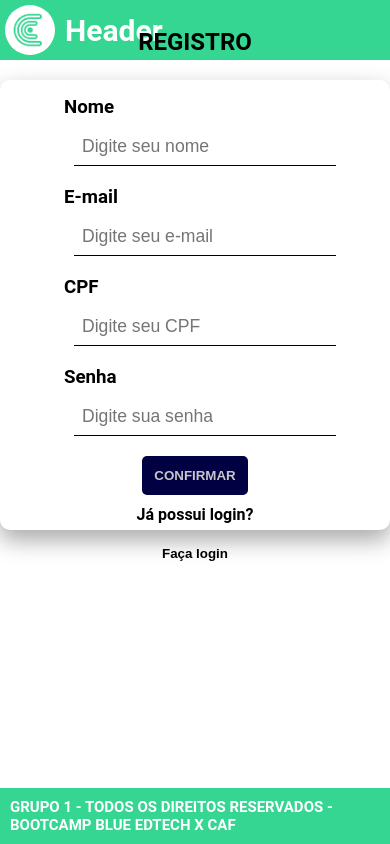
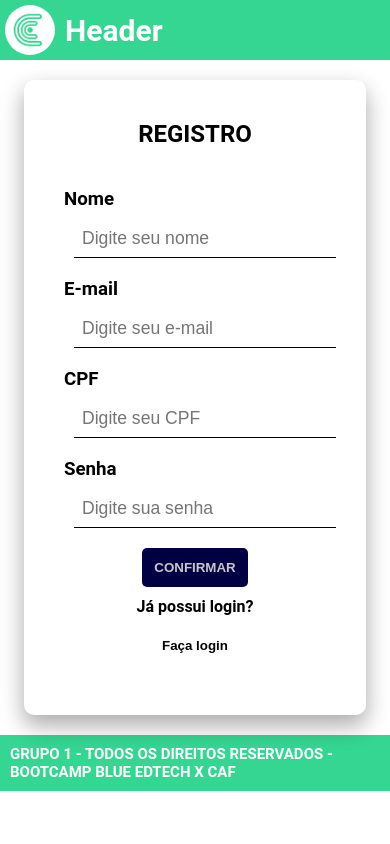
Before and after one commit to caf-equipe-1/caf-frontend, a React (Vite) app: page /register in a window 390 px wide. Built offline with nearby package versions, Linux system fonts and the light colour scheme.

Commit message:
feat(pages): implement styles and responsivity

```diff
--- a/src/components/footer/styles.ts
+++ b/src/components/footer/styles.ts
@@ -7,8 +7,6 @@ export const FooterBody = styled.div`
   color: white;
   width: 100%;
   height: fit-content;
-  position: absolute;
-  bottom: 0;
 `;
 
 export const FooterText = styled.div`
--- a/src/global-styles.ts
+++ b/src/global-styles.ts
@@ -13,10 +13,6 @@ ${RobotoSlab}
 }
     html, #root, body {
     font: 1rem Roboto, sans-serif;
-    display: flex;
-    flex-direction: column;
     align-items: center;
     justify-content:center;
-    width:100%;
-    height: 100%;
 }`;
--- a/src/pages/Login/styles.ts
+++ b/src/pages/Login/styles.ts
@@ -7,7 +7,6 @@ export const StyledLoginPage = styled.div`
   justify-content: center;
   padding: 20px 0 20px 0;
   width: 100%;
-  height: 100%;
   h2 {
     margin-bottom: 30px;
   }
@@ -25,8 +24,9 @@ export const StyledLoginBox = styled.div`
   flex-direction: column;
   align-items: center;
   justify-content: center;
-  width: 400px;
-  height: 450px;
+  width: fit-content;
+  height: fit-content;
+  padding: 40px;
   border-radius: 10px;
   box-shadow: 0 10px 30px rgba(0, 0, 0, 0.12), 0 10px 20px rgba(0, 0, 0, 0.24);
 `;
--- a/src/pages/Register/styles.ts
+++ b/src/pages/Register/styles.ts
@@ -7,7 +7,6 @@ export const StyledRegisterPage = styled.div`
   justify-content: center;
   padding: 20px 0 20px 0;
   width: 100%;
-  height: 100%;
   h2 {
     margin-bottom: 30px;
   }
@@ -25,8 +24,9 @@ export const StyledRegisterBox = styled.div`
   flex-direction: column;
   align-items: center;
   justify-content: center;
-  width: 400px;
-  height: 450px;
+  width: fit-content;
+  height: fit-content;
+  padding: 40px;
   border-radius: 10px;
   box-shadow: 0 10px 30px rgba(0, 0, 0, 0.12), 0 10px 20px rgba(0, 0, 0, 0.24);
 `;
```
